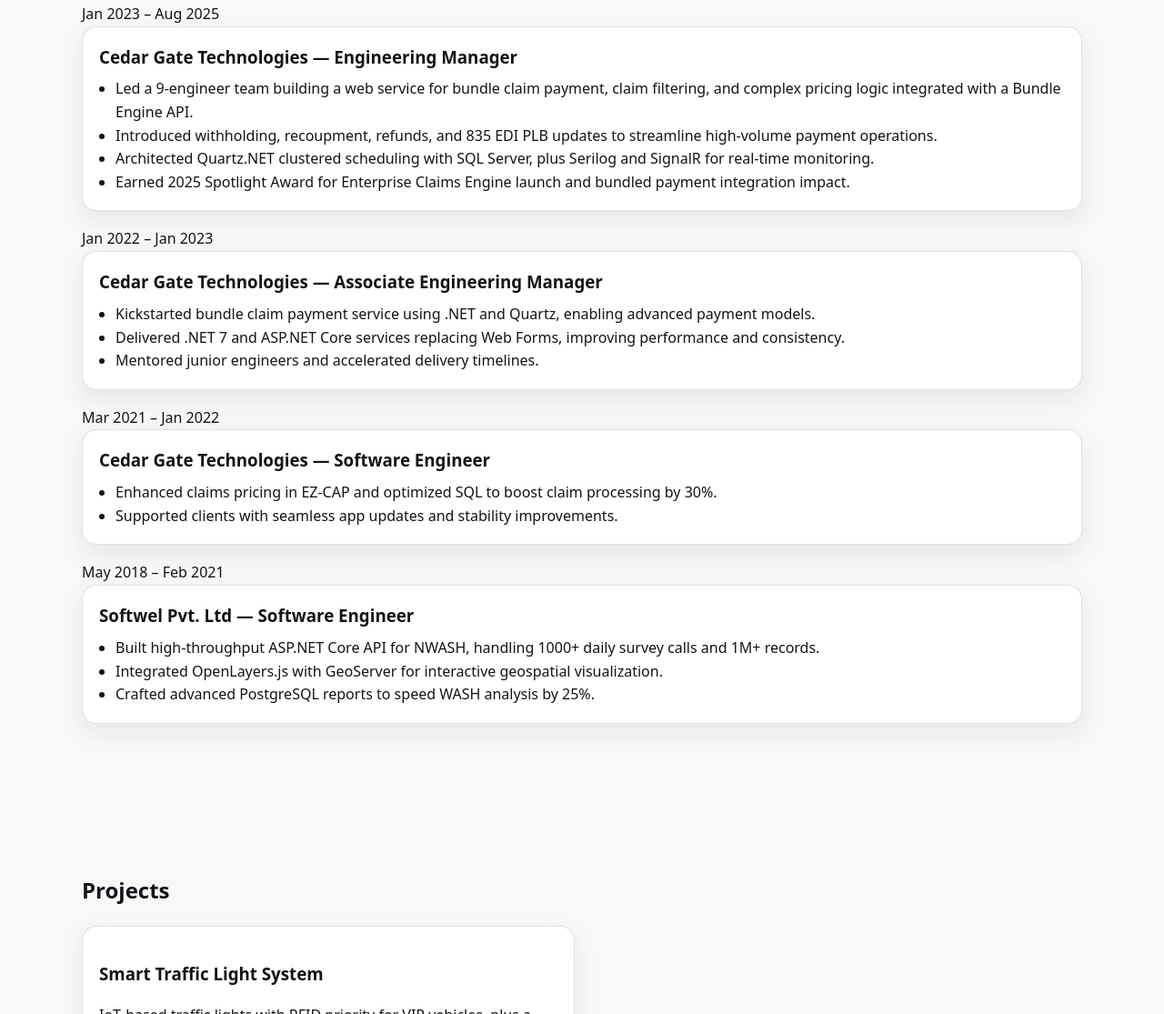
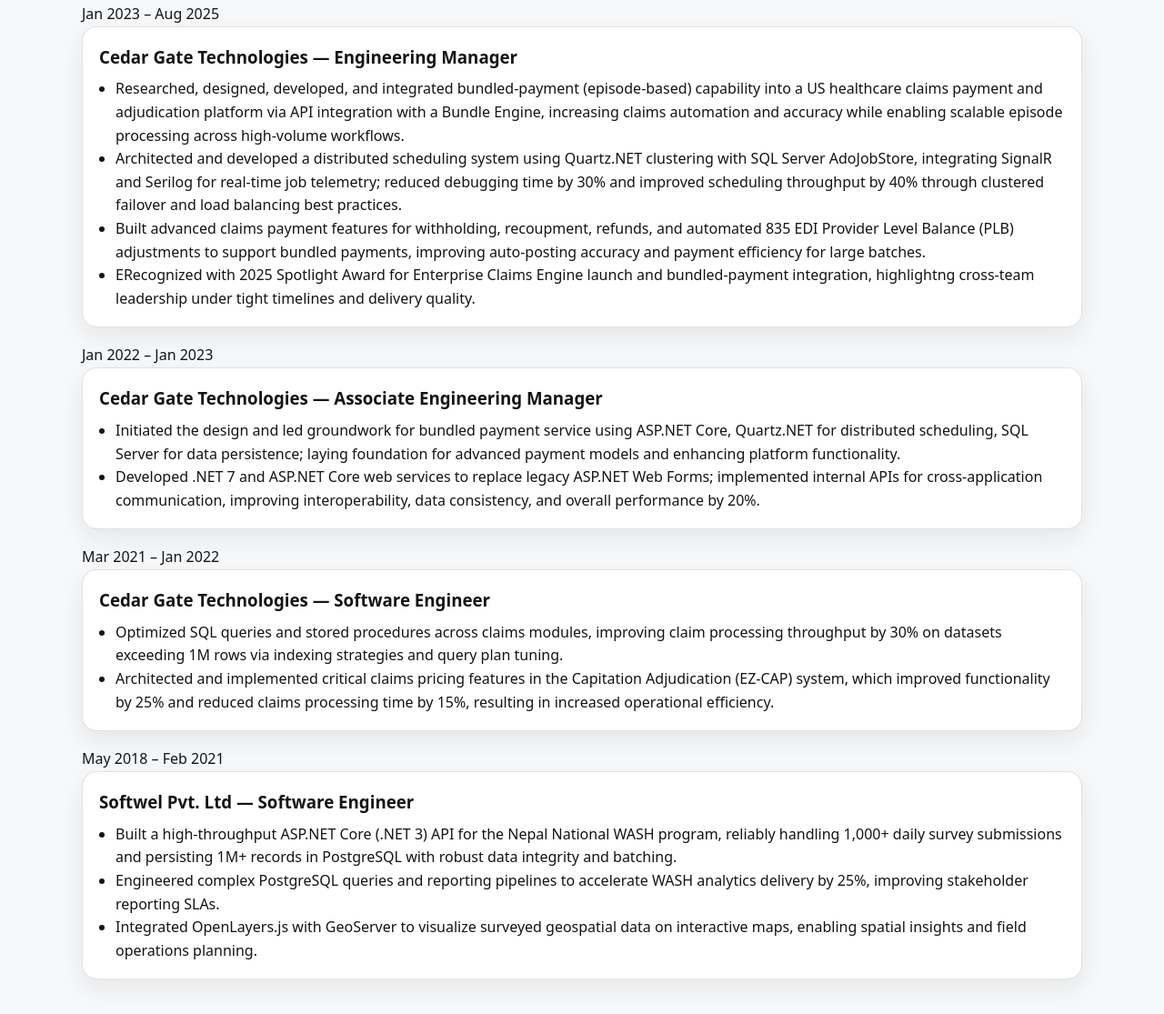
Before and after one commit to utsabshrestha/utsabshrestha.github.io, a plain HTML site: page index.html in a window 1280 px wide. Shown: the part 1685-2800 px from the top of the page at 91% size. Drawn offline with Linux system fonts and the light colour scheme.

Commit message:
changes in the index.html

```diff
--- a/index.html
+++ b/index.html
@@ -58,7 +58,7 @@
       <section id="about" class="container section reveal">
         <h2>About</h2>
         <p>
-          Software engineer and M.S. in Computer Science candidate (AI specialization) with a track record of building and leading delivery of .NET services,
+          Software engineer and M.S. in Computer Science candidate with a track record of building and leading delivery of .NET services,
           distributed schedulers, and cloud integrations for data‑intensive products in healthcare.
         </p>
         <p>
@@ -113,10 +113,16 @@
             <div class="content card">
               <h3>Cedar Gate Technologies — Engineering Manager</h3>
               <ul>
-                <li>Led a 9‑engineer team building a web service for bundle claim payment, claim filtering, and complex pricing logic integrated with a Bundle Engine API.</li>
-                <li>Introduced withholding, recoupment, refunds, and 835 EDI PLB updates to streamline high‑volume payment operations.</li>
-                <li>Architected Quartz.NET clustered scheduling with SQL Server, plus Serilog and SignalR for real‑time monitoring.</li>
-                <li>Earned 2025 Spotlight Award for Enterprise Claims Engine launch and bundled payment integration impact.</li>
+                <li>Researched, designed, developed, and integrated bundled-payment (episode-based) capability into a US healthcare claims
+                    payment and adjudication platform via API integration with a Bundle Engine, increasing claims automation and accuracy
+                    while enabling scalable episode processing across high-volume workflows.</li>
+                <li>Architected and developed a distributed scheduling system using Quartz.NET clustering with SQL Server AdoJobStore,
+                    integrating SignalR and Serilog for real-time job telemetry; reduced debugging time by 30% and improved scheduling
+                    throughput by 40% through clustered failover and load balancing best practices.</li>
+                <li>Built advanced claims payment features for withholding, recoupment, refunds, and automated 835 EDI Provider Level
+                    Balance (PLB) adjustments to support bundled payments, improving auto-posting accuracy and payment efficiency for
+                    large batches.</li>
+                <li>ERecognized with 2025 Spotlight Award for Enterprise Claims Engine launch and bundled-payment integration, highlightng cross-team leadership under tight timelines and delivery quality.</li>
               </ul>
             </div>
           </article>
@@ -126,9 +132,11 @@
             <div class="content card">
               <h3>Cedar Gate Technologies — Associate Engineering Manager</h3>
               <ul>
-                <li>Kickstarted bundle claim payment service using .NET and Quartz, enabling advanced payment models.</li>
-                <li>Delivered .NET 7 and ASP.NET Core services replacing Web Forms, improving performance and consistency.</li>
-                <li>Mentored junior engineers and accelerated delivery timelines.</li>
+                <li>Initiated the design and led groundwork for bundled payment service using ASP.NET Core, Quartz.NET for distributed
+                  scheduling, SQL Server for data persistence; laying foundation for advanced payment models and enhancing platform
+                  functionality.</li>
+                <li>Developed .NET 7 and ASP.NET Core web services to replace legacy ASP.NET Web Forms; implemented internal APIs
+                  for cross-application communication, improving interoperability, data consistency, and overall performance by 20%.</li>
               </ul>
             </div>
           </article>
@@ -138,8 +146,10 @@
             <div class="content card">
               <h3>Cedar Gate Technologies — Software Engineer</h3>
               <ul>
-                <li>Enhanced claims pricing in EZ‑CAP and optimized SQL to boost claim processing by 30%.</li>
-                <li>Supported clients with seamless app updates and stability improvements.</li>
+                <li>Optimized SQL queries and stored procedures across claims modules, improving claim processing throughput by 30% on
+                    datasets exceeding 1M rows via indexing strategies and query plan tuning.</li>
+                <li>Architected and implemented critical claims pricing features in the Capitation Adjudication (EZ-CAP) system, which
+                    improved functionality by 25% and reduced claims processing time by 15%, resulting in increased operational efficiency.</li>
               </ul>
             </div>
           </article>
@@ -149,9 +159,12 @@
             <div class="content card">
               <h3>Softwel Pvt. Ltd — Software Engineer</h3>
               <ul>
-                <li>Built high‑throughput ASP.NET Core API for NWASH, handling 1000+ daily survey calls and 1M+ records.</li>
-                <li>Integrated OpenLayers.js with GeoServer for interactive geospatial visualization.</li>
-                <li>Crafted advanced PostgreSQL reports to speed WASH analysis by 25%.</li>
+                <li>Built a high-throughput ASP.NET Core (.NET 3) API for the Nepal National WASH program, reliably handling 1,000+
+                daily survey submissions and persisting 1M+ records in PostgreSQL with robust data integrity and batching.</li>
+                <li>Engineered complex PostgreSQL queries and reporting pipelines to accelerate WASH analytics delivery by 25%, improving
+                stakeholder reporting SLAs.</li>
+                <li>Integrated OpenLayers.js with GeoServer to visualize surveyed geospatial data on interactive maps, enabling spatial
+                insights and field operations planning.</li>
               </ul>
             </div>
           </article>
@@ -166,6 +179,12 @@
             <h3>Smart Traffic Light System</h3>
             <p>IoT‑based traffic lights with RFID priority for VIP vehicles, plus a PHP web app and centralized server control.</p>
             <p class="meta">Sep 2017 – Apr 2018</p>
+          </div>
+          <div class="card">
+            <h3>ECG Arrhythmia Classification </h3>
+            <p>Implement 1D CNN→LSTM on Kaggle Heartbeat CSVs (188-sample beats, 5 classes). Addressed severe class imbalance with down/oversampling and evaluated with stratified train/test splits to ensure reliable
+              F1 across minority classes. stack: PyTorch, scikit-learn, imbalanced-learn, NumPy/Pandas.</p>
+            <p class="meta">Oct 2025 – Dec 2025</p>
           </div>
         </div>
       </section>
```
Also changed, not shown: 2 other files.
